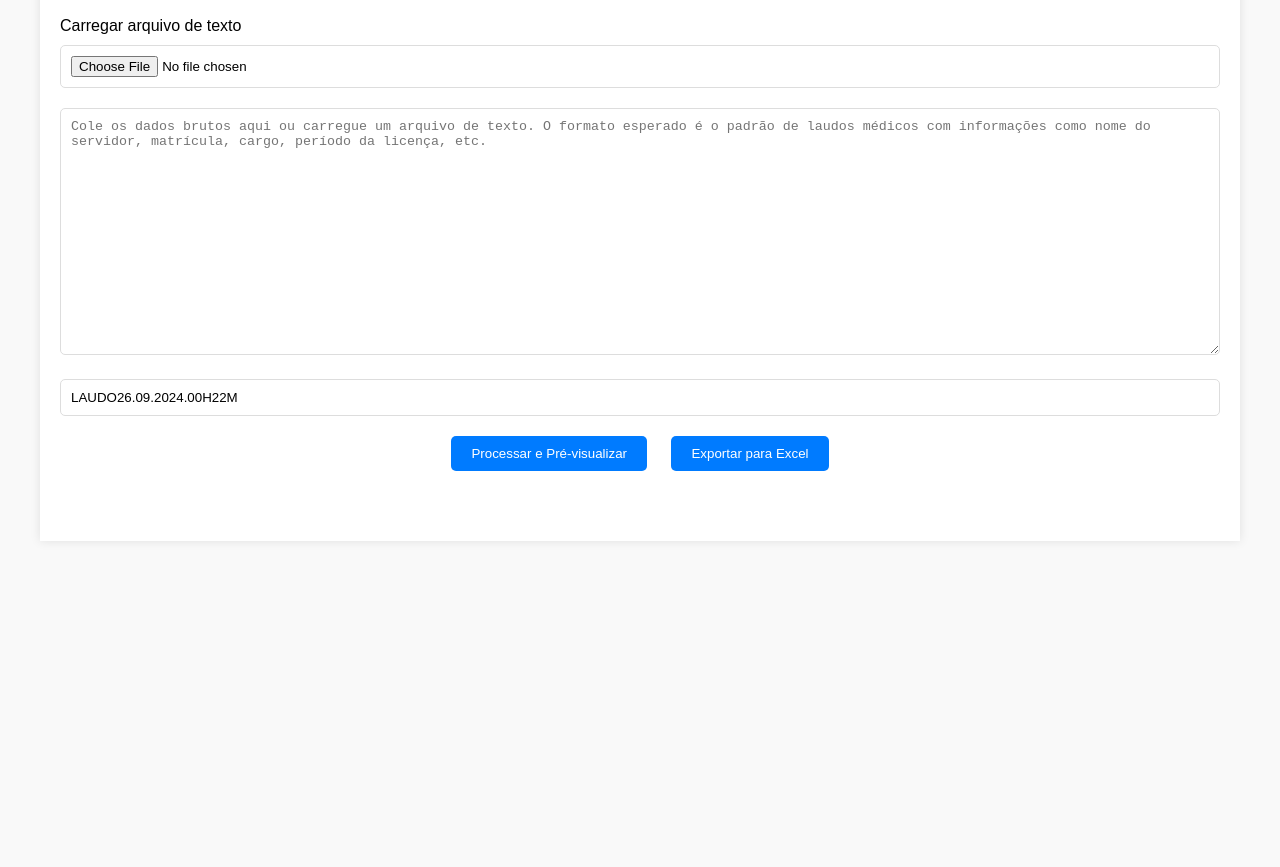
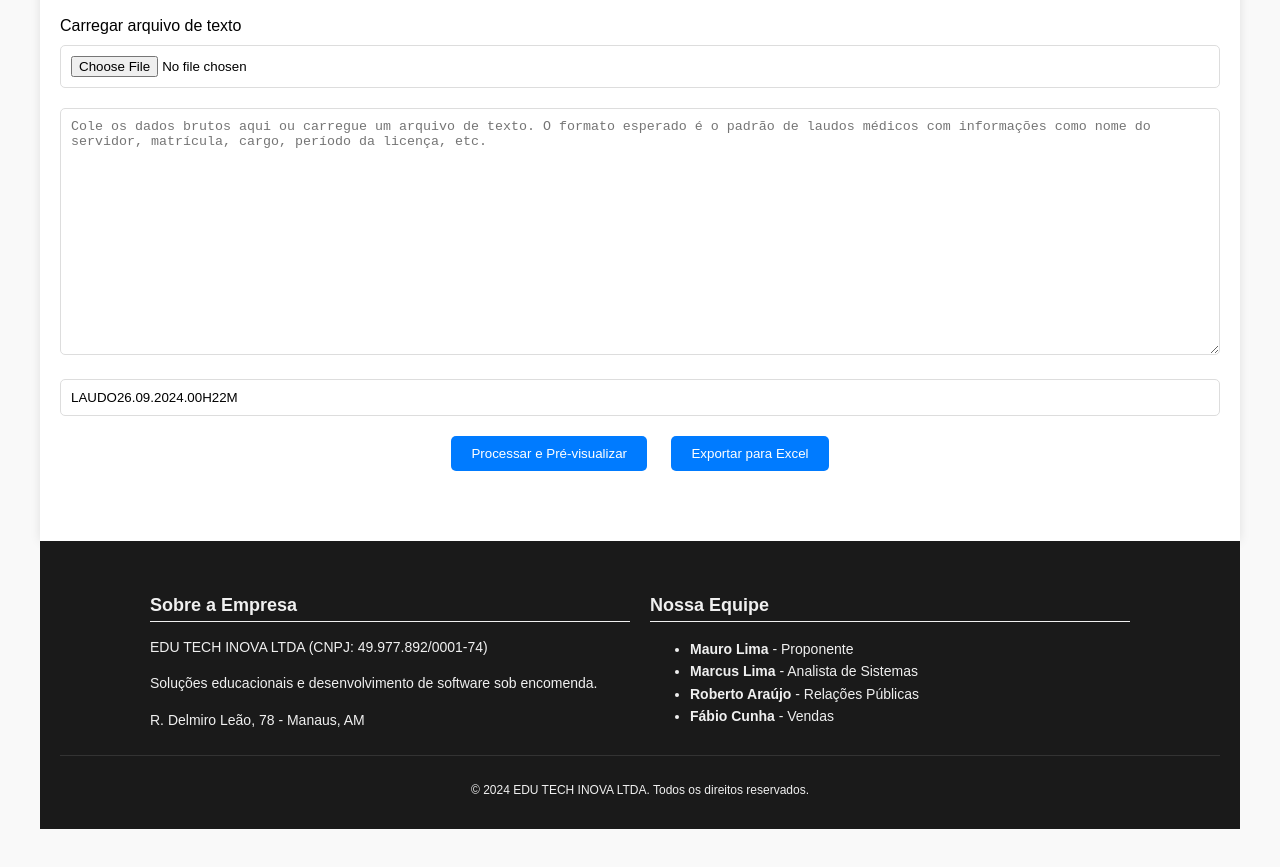
Before and after one commit to FrankWebber/sislaudos, a website: page public/index.html in a window 1280 px wide. Shown: the part 171-1038 px from the top of the page. Before the commit the page ends 800 px from the top, so only its background shows below. Drawn offline with Linux system fonts and the light colour scheme.

Commit message:
Update index.html

```diff
--- a/public/index.html
+++ b/public/index.html
@@ -7,6 +7,45 @@
 
 
   <style>
+     footer {
+      background-color: #1a1a1a;
+      color: #f0f0f0;
+      padding: 20px;
+      font-family: Arial, sans-serif;
+    }
+
+    .footer-container {
+      display: flex;
+      justify-content: space-between;
+      flex-wrap: wrap;
+      max-width: 1000px;
+      margin: 0 auto;
+    }
+
+    .footer-section {
+      flex: 1;
+      margin: 10px;
+      min-width: 200px;
+    }
+
+    .footer-section h4 {
+      font-size: 18px;
+      margin-bottom: 10px;
+      border-bottom: 1px solid #f0f0f0;
+      padding-bottom: 5px;
+    }
+
+    .footer-section p, .footer-section li {
+      font-size: 14px;
+      line-height: 1.6;
+    }
+
+    .footer-bottom {
+      text-align: center;
+      padding-top: 15px;
+      font-size: 12px;
+      border-top: 1px solid #333;
+    }
     body {
       font-family: Arial, sans-serif;
       margin: 20px;
@@ -297,4 +336,29 @@
     // Chama a função updateFilename quando a página carrega
     window.onload = updateFilename;
 </script>
+  <footer>
+    <div class="footer-container">
+      <!-- Seção Sobre a Empresa -->
+      <div class="footer-section">
+        <h4>Sobre a Empresa</h4>
+        <p>EDU TECH INOVA LTDA (CNPJ: 49.977.892/0001-74)</p>
+        <p>Soluções educacionais e desenvolvimento de software sob encomenda.</p>
+        <p class="address">R. Delmiro Leão, 78 - Manaus, AM</p>
+      </div>
+
+      <!-- Seção Nossa Equipe -->
+      <div class="footer-section">
+        <h4>Nossa Equipe</h4>
+        <ul>
+          <li><strong>Mauro Lima</strong> - Proponente</li>
+          <li><strong>Marcus Lima</strong> - Analista de Sistemas</li>
+          <li><strong>Roberto Araújo</strong> - Relações Públicas</li>
+          <li><strong>Fábio Cunha</strong> - Vendas</li>
+        </ul>
+      </div>
+    </div>
+    <div class="footer-bottom">
+      <p>&copy; 2024 EDU TECH INOVA LTDA. Todos os direitos reservados.</p>
+    </div>
+  </footer>
 </body></html>
```
